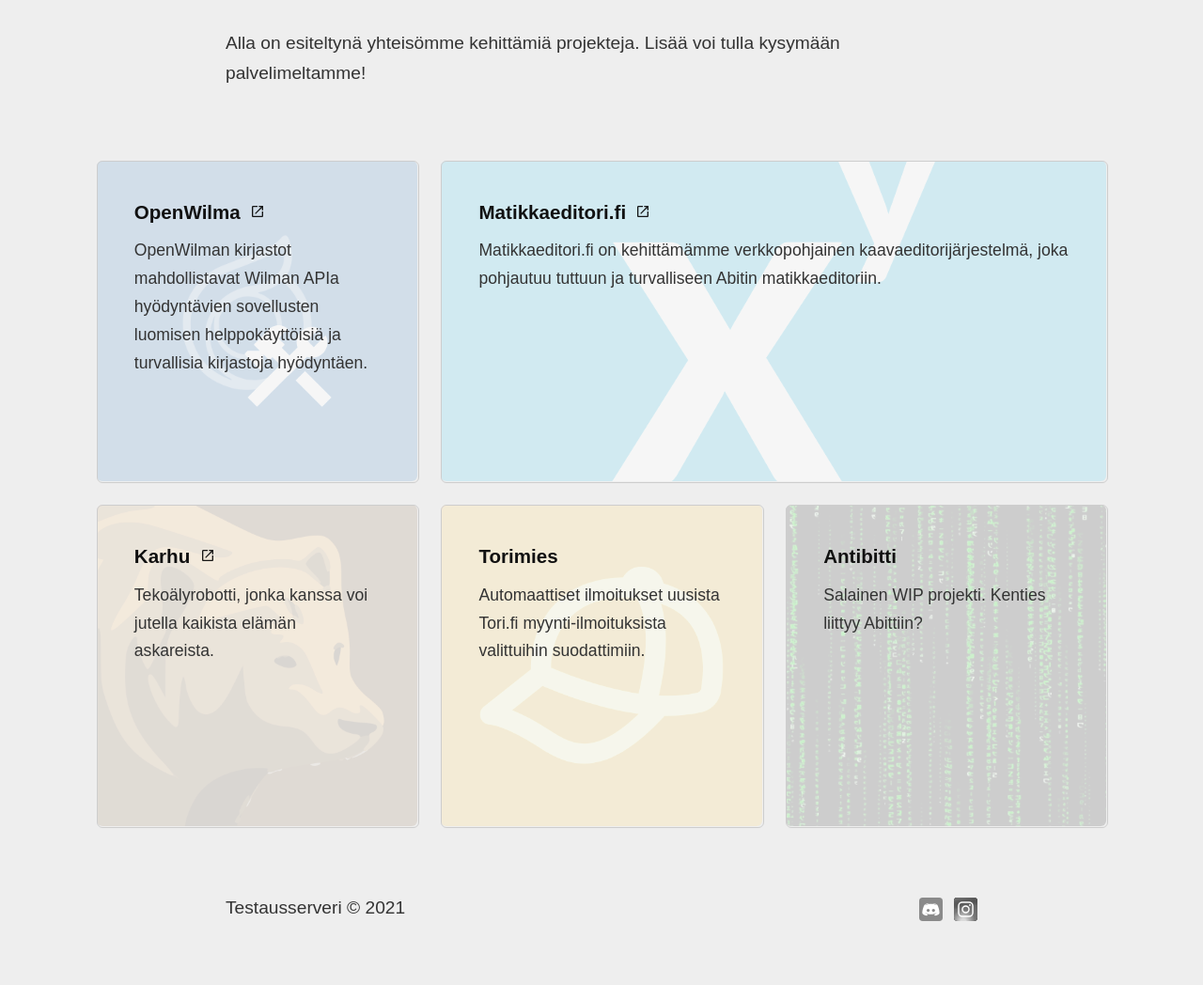
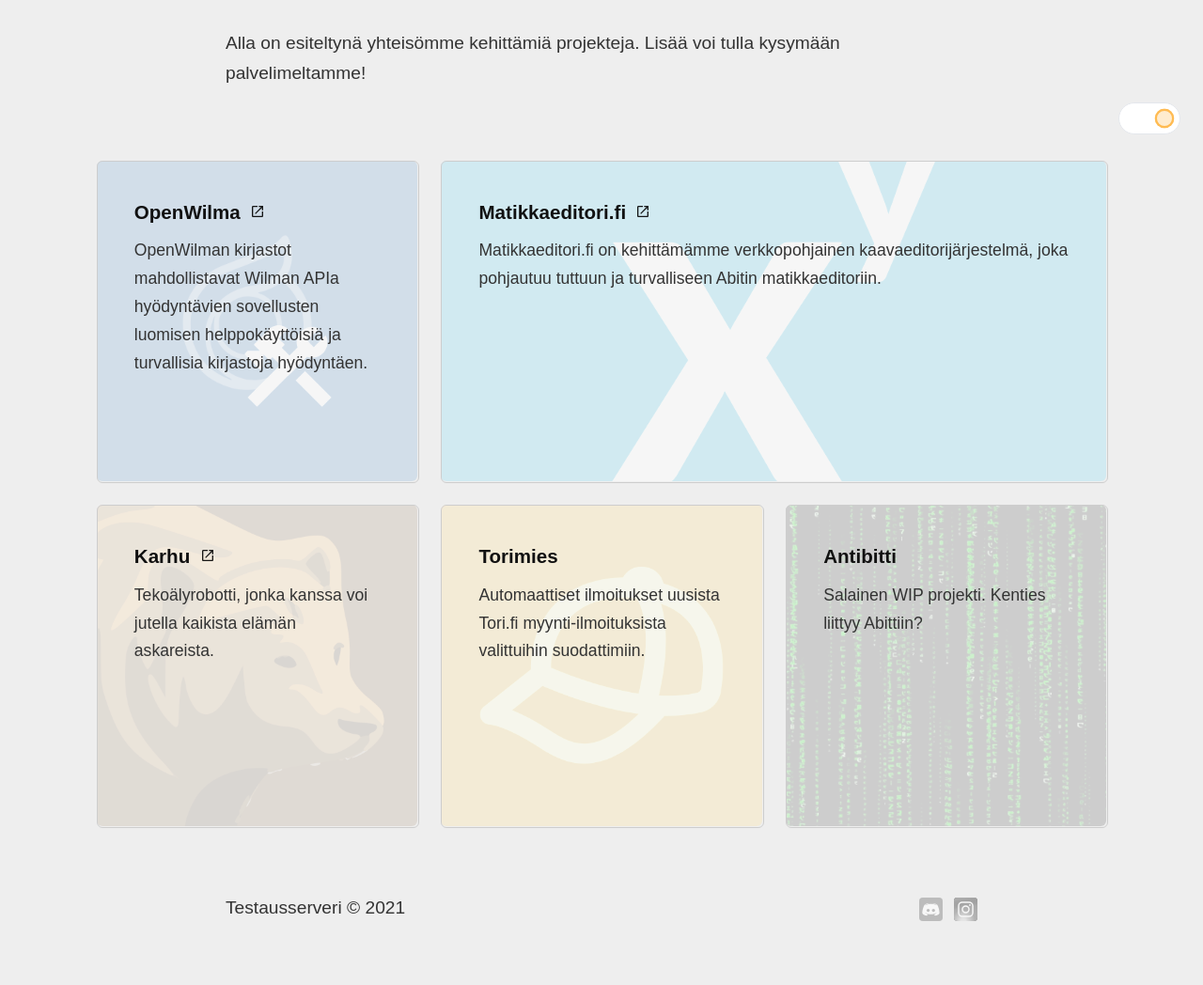
Before and after one commit to Testausserveri/testausserveri.fi, a PHP site: page / in a window 1280 px wide. Shown: the part 633-1681 px from the top of the page at 94% size. Run offline with PHP 8.4, Linux system fonts and the light colour scheme; some libraries are stand-ins or nearby versions.

Commit message:
Add dark theme and theme switch :new_moon_with_face:

```diff
--- a/index.html
+++ b/index.html
@@ -5,8 +5,9 @@
         <link rel="stylesheet" href="main.css">
         <meta name="viewport" content="width=device-width, initial-scale=1">
         <link rel="icon" type="image/png" href="/assets/icon.png" />
+        <script src="https://code.iconify.design/1/1.0.4/iconify.min.js" integrity="sha384-TXq3VNFRHcngq17oVaakLnIhU8UQ4rE6XYAIM0OjlDJEs7mclOAm/gXzpGm1MuHm" crossorigin="anonymous"></script>
 
-        <meta http-equiv="Content-Security-Policy" content="default-src 'self' https://koira.testausserveri.fi; font-src https://fonts.gstatic.com; img-src 'self'; object-src 'none'; script-src 'self'; style-src 'self' https://fonts.googleapis.com">
+        <meta http-equiv="Content-Security-Policy" content="default-src 'self' https://koira.testausserveri.fi; font-src https://fonts.gstatic.com; img-src 'self'; object-src 'none'; script-src 'self' https://code.iconify.design https://api.iconify.design; style-src 'self' https://fonts.googleapis.com">
 
         <meta name="description" content="Testausserveri on yhteisö koodaamisesta ja teknologiasta innostuneille nuorille. Kehitämme yhdessä erilaisia mielenkiintoisia koodausprojekteja.">
         <meta name="author" content="Miksu, Testausserveri">
@@ -24,6 +25,19 @@
         <meta name="twitter:description" content="Testausserveri on yhteisö koodaamisesta ja teknologiasta innostuneille nuorille. Kehitämme yhdessä erilaisia mielenkiintoisia koodausprojekteja.">
     </head>
     <body>
+
+        <label class="switch">
+            <input class='toggle-checkbox' type='checkbox' id="theme-switch"></input>
+            <div class='toggle-slot'>
+                <div class='sun-icon-wrapper'>
+                    <div class="iconify sun-icon" data-icon="feather-sun" data-inline="false"></div>
+                </div>
+                <div class='toggle-button'></div>
+                <div class='moon-icon-wrapper'>
+                    <div class="iconify moon-icon" data-icon="feather-moon" data-inline="false"></div>
+                </div>
+            </div>
+        </label>
 
         <div class="center">
             <h1 class="background">
--- a/main.css
+++ b/main.css
@@ -1,8 +1,32 @@
 @import url('https://fonts.googleapis.com/css2?family=Ubuntu&family=Poppins:wght@600;800&display=swap');
 
+:root {
+    --background: #eee;
+    --text: #333;
+    --dc-background: #e2e7f7;
+    --dc: #7289DA;
+    --border: #ccc;
+    --title: #111;
+    --background-filter: contrast(0.2) brightness(1.7) saturate(1.7) grayscale(0.3);
+    --icon-filter: none;
+    --project-card-border: #000;
+}
+[data-theme="dark"] {
+    --background: #121212;
+    --text: #bbb;
+    --dc-background: #161b2b;
+    --dc: #5b6dae;
+    --border: #222;
+    --title: #ddd;
+    --background-filter: contrast(0.5) brightness(0.35) saturate(1.7) grayscale(0.2) opacity(1);
+    --icon-filter: invert(1);
+    --project-card-border: #fff;
+}
 body {
-    background: #eee;
+    background: var(--background);
     margin: 2rem;
+    transition: background-color 0.2s, color 0.2s, filter 0.2s, border 0.2s;
+
 }
 .center {
     max-width: 800px;
@@ -71,7 +95,7 @@
 .footer .icons img {
     width: 25px;
     height: 25px;
-    filter: grayscale(1);
+    filter: grayscale(1) opacity(0.5);
     transition: filter 0.1s ease;
 }
 .footer .icons a + a  {
@@ -231,10 +255,112 @@
     background-size: 100% 100%;
     opacity: 0.9;
     margin-left: 0.5em;
+    filter: var(--icon-filter);
 }
 .piOrg {
     line-height: 1.7em;
 }
+
+/* theme switch */
+
+.switch {
+    position: fixed;
+    right: 1.5rem;
+    bottom: 1.5rem;
+    transform: scale(0.2);
+    transform-origin: bottom right;
+    z-index: 10000;
+}
+
+.toggle-checkbox {
+    position: absolute;
+    opacity: 0;
+    cursor: pointer;
+    height: 0;
+    width: 0;
+  }
+
+  .toggle-slot {
+    position: relative;
+    height: 10em;
+    width: 20em;
+    border: 5px solid #e4e7ec;
+    border-radius: 10em;
+    background-color: white;
+    /*box-shadow: 0px 10px 25px #e4e7ec;*/
+    transition: background-color 250ms;
+    cursor: pointer;
+  }
+
+  .toggle-checkbox:checked ~ .toggle-slot {
+    background-color: #374151;
+    border: 5px solid #222;
+
+  }
+
+  .toggle-button {
+    transform: translate(11.75em, 1.75em);
+    position: absolute;
+    height: 6.5em;
+    width: 6.5em;
+    border-radius: 50%;
+    background-color: #ffeccf;
+    box-shadow: inset 0px 0px 0px 0.75em #ffbb52;
+    transition: background-color 250ms, border-color 250ms, transform 500ms cubic-bezier(.26,2,.46,.71);
+  }
+
+  .toggle-checkbox:checked ~ .toggle-slot .toggle-button {
+    background-color: #485367;
+    box-shadow: inset 0px 0px 0px 0.75em white;
+    transform: translate(1.75em, 1.75em);
+  }
+
+  .sun-icon {
+    position: absolute;
+    height: 6em;
+    width: 6em;
+    color: #ffbb52;
+  }
+
+  .sun-icon-wrapper {
+    position: absolute;
+    height: 6em;
+    width: 6em;
+    opacity: 1;
+    transform: translate(2em, 2em) rotate(15deg);
+    transform-origin: 50% 50%;
+    transition: opacity 150ms, transform 500ms cubic-bezier(.26,2,.46,.71);
+  }
+
+  .toggle-checkbox:checked ~ .toggle-slot .sun-icon-wrapper {
+    opacity: 0;
+    transform: translate(3em, 2em) rotate(0deg);
+  }
+
+  .moon-icon {
+    position: absolute;
+    height: 6em;
+    width: 6em;
+    color: white;
+  }
+
+  .moon-icon-wrapper {
+    position: absolute;
+    height: 6em;
+    width: 6em;
+    opacity: 0;
+    transform: translate(11em, 2em) rotate(0deg);
+    transform-origin: 50% 50%;
+    transition: opacity 150ms, transform 500ms cubic-bezier(.26,2.5,.46,.71);
+  }
+
+  .toggle-checkbox:checked ~ .toggle-slot .moon-icon-wrapper {
+    opacity: 1;
+    transform: translate(12em, 2em) rotate(-15deg);
+  }
+
+
+/* media queries */
 
 @media only screen and (max-width: 1000px) {
     .projectsGrid {
--- a/main.js
+++ b/main.js
@@ -1,3 +1,17 @@
+let darkMode = (window.matchMedia && window.matchMedia('(prefers-color-scheme: dark)').matches) || false;
+updateTheme();
+
+// to-do: remember theme value, especially if we are going to have multiple pages
+function updateTheme() {
+    document.body.dataset.theme = (darkMode ? 'dark' : 'light');
+    if (document.querySelector('#theme-switch').checked != darkMode) document.querySelector('#theme-switch').checked = darkMode;
+}
+
+document.querySelector('#theme-switch').addEventListener('change', e => {
+    darkMode = e.target.checked;
+    updateTheme();
+});
+
 fetch('https://koira.testausserveri.fi/api/guildInfo')
 .then((res) => res.json())
 .then(data => {
```
Also changed, not shown: other parts of main.css (+11 -11 lines).
